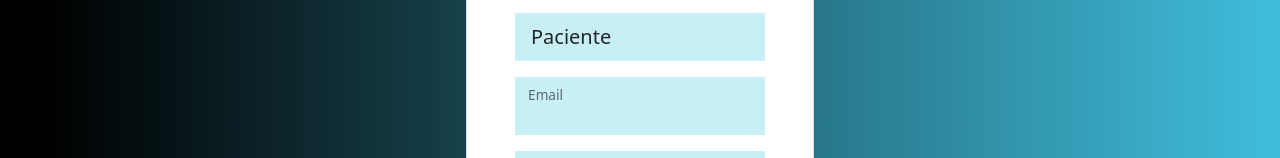
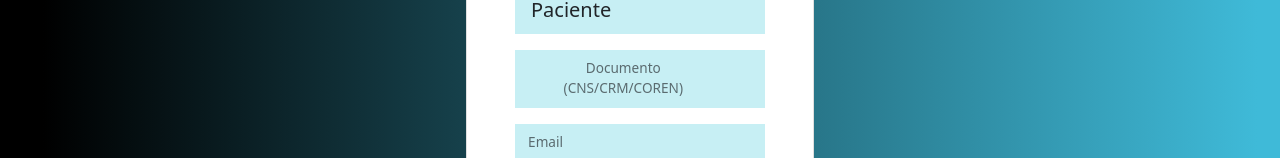
Before and after one commit to ICEI-PUC-Minas-PMV-ADS/sus_online, a plain HTML site: page src/views/authorization/index.html in a window 1280 px wide. Both pictures are taken after a click on the tab "Register". Shown: the part 387-545 px from the top of the page. Drawn offline with nearby package versions, Linux system fonts and the light colour scheme.

Commit message:
feat: inserindo novo campo no cadastro do usuario. #25

```diff
--- a/src/views/authorization/index.html
+++ b/src/views/authorization/index.html
@@ -49,6 +49,12 @@
                                             <option value="medico">Medico</option>
                                             <option value="profissional_saude">Profissional da Saúde</option>
                                         </select>
+
+                                        <div class="form-floating mb-3">
+                                            <input type="text" id="floatingEmailRegister"
+                                                class="form-control register-model input_field" model-type="document" />
+                                            <label for="floatingEmail">Documento (CNS/CRM/COREN)</label>
+                                        </div>
 
                                         <div class="form-floating mb-3">
                                             <input type="email" id="floatingEmailRegister"
```
